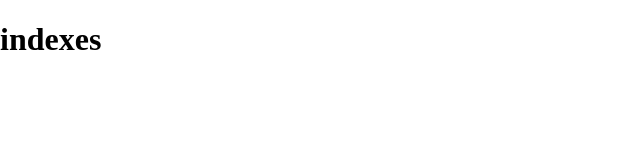
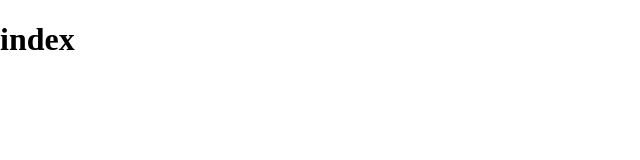
Before and after one commit to developmentsix003/Version-1.0, a plain HTML site: page index.html in a window 1280 px wide. Shown: the full height of the page, 0-640 px from the left. Drawn offline with Linux system fonts and the light colour scheme.

Commit message:
Versión-1.1

```diff
--- a/index.html
+++ b/index.html
@@ -12,6 +12,6 @@
 
 <body>
     <main>
-        <h1>indexes</h1>
+        <h1>index</h1>
     </main>
 </html>
```
